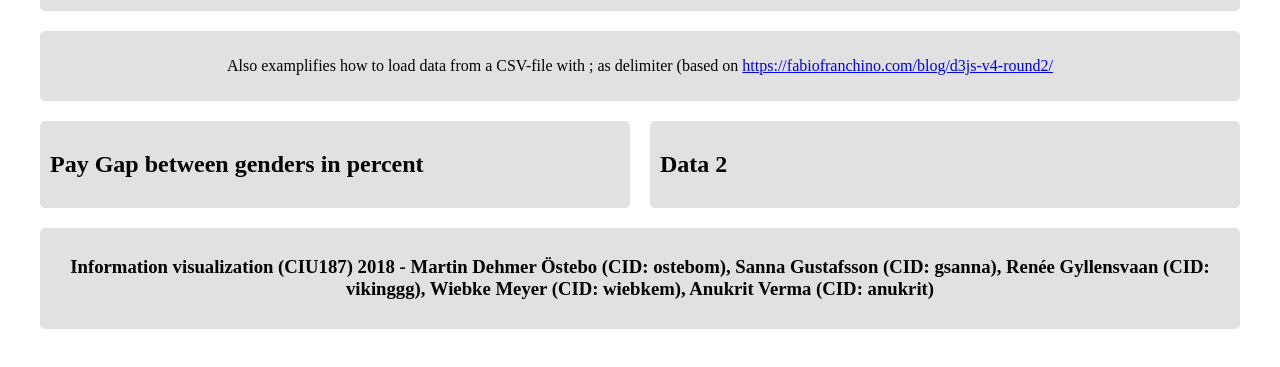
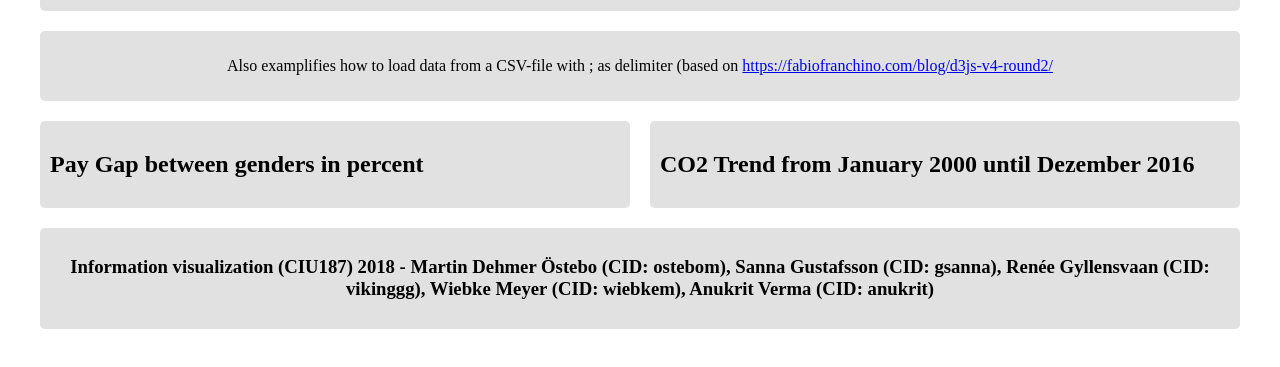
Before and after one commit to wiebkem/exercise2InfoVis, a plain HTML site: page index.html in a window 1280 px wide. Shown: the part 129-496 px from the top of the page. Drawn offline with nearby package versions, Linux system fonts and the light colour scheme; a script that the page names is missing.

Commit message:
changed chart title

```diff
--- a/index.html
+++ b/index.html
@@ -26,7 +26,7 @@
           <div id="dimpleContainer"></div>
       </div>
       <div class="box">
-        <h2>Data 2</h2>
+        <h2>CO2 Trend from January 2000 until Dezember 2016</h2>
           <div id="dimpleContainer2">
 
           </div>
```
